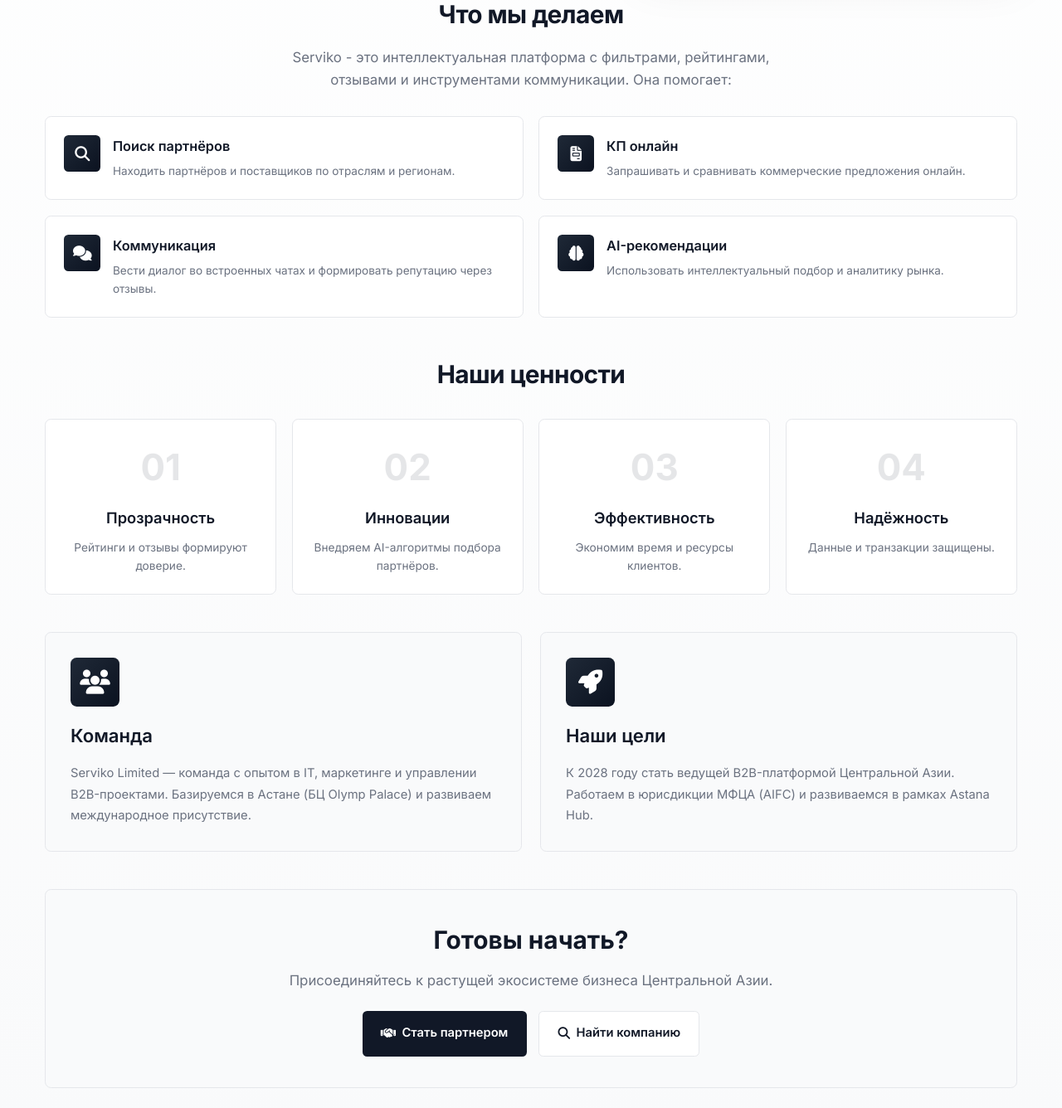
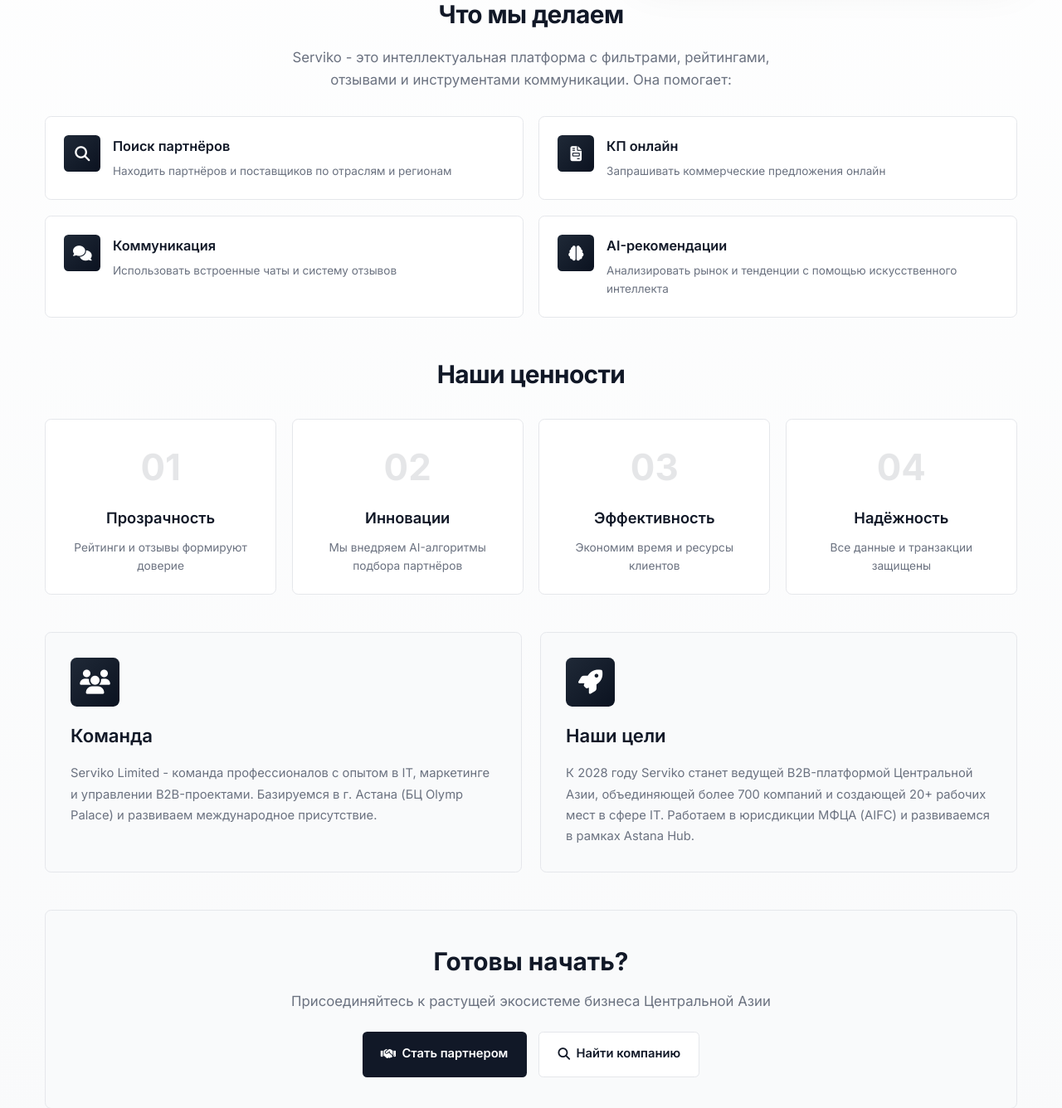
Before and after one commit to AzamatYessimkhanily/serviko, a Django app: page /ru/about-us/ in a window 1280 px wide. Shown: the part 616-1952 px from the top of the page at 83% size. Run offline with Django 5.2, Linux system fonts and the light colour scheme.

Commit message:
translate issues

```diff
--- a/directory/templates/directory/about_us.html
+++ b/directory/templates/directory/about_us.html
@@ -210,28 +210,28 @@ main{padding:0;max-width:100%}
           <div class="feature-icon-small"><i class="fa-solid fa-magnifying-glass"></i></div>
           <div class="feature-content">
             <h4>{% trans "Поиск партнёров" %}</h4>
-            <p>{% trans "Находить партнёров и поставщиков по отраслям и регионам." %}</p>
+            <p>{% trans "Находить партнёров и поставщиков по отраслям и регионам" %}</p>
           </div>
         </div>
         <div class="feature-card">
           <div class="feature-icon-small"><i class="fa-solid fa-file-invoice"></i></div>
           <div class="feature-content">
             <h4>{% trans "КП онлайн" %}</h4>
-            <p>{% trans "Запрашивать и сравнивать коммерческие предложения онлайн." %}</p>
+            <p>{% trans "Запрашивать коммерческие предложения онлайн" %}</p>
           </div>
         </div>
         <div class="feature-card">
           <div class="feature-icon-small"><i class="fa-solid fa-comments"></i></div>
           <div class="feature-content">
             <h4>{% trans "Коммуникация" %}</h4>
-            <p>{% trans "Вести диалог во встроенных чатах и формировать репутацию через отзывы." %}</p>
+            <p>{% trans "Использовать встроенные чаты и систему отзывов" %}</p>
           </div>
         </div>
         <div class="feature-card">
           <div class="feature-icon-small"><i class="fa-solid fa-brain"></i></div>
           <div class="feature-content">
             <h4>{% trans "AI-рекомендации" %}</h4>
-            <p>{% trans "Использовать интеллектуальный подбор и аналитику рынка." %}</p>
+            <p>{% trans "Анализировать рынок и тенденции с помощью искусственного интеллекта" %}</p>
           </div>
         </div>
       </div>
@@ -244,22 +244,22 @@ main{padding:0;max-width:100%}
         <div class="value-card">
           <div class="value-number">01</div>
           <h4>{% trans "Прозрачность" %}</h4>
-          <p>{% trans "Рейтинги и отзывы формируют доверие." %}</p>
+          <p>{% trans "Рейтинги и отзывы формируют доверие" %}</p>
         </div>
         <div class="value-card">
           <div class="value-number">02</div>
           <h4>{% trans "Инновации" %}</h4>
-          <p>{% trans "Внедряем AI-алгоритмы подбора партнёров." %}</p>
+          <p>{% trans "Мы внедряем AI-алгоритмы подбора партнёров" %}</p>
         </div>
         <div class="value-card">
           <div class="value-number">03</div>
           <h4>{% trans "Эффективность" %}</h4>
-          <p>{% trans "Экономим время и ресурсы клиентов." %}</p>
+          <p>{% trans "Экономим время и ресурсы клиентов" %}</p>
         </div>
         <div class="value-card">
           <div class="value-number">04</div>
           <h4>{% trans "Надёжность" %}</h4>
-          <p>{% trans "Данные и транзакции защищены." %}</p>
+          <p>{% trans "Все данные и транзакции защищены" %}</p>
         </div>
       </div>
     </div>
@@ -269,19 +269,19 @@ main{padding:0;max-width:100%}
       <div class="info-card">
         <div class="info-icon"><i class="fa-solid fa-users"></i></div>
         <h4>{% trans "Команда" %}</h4>
-        <p>{% trans "Serviko Limited — команда с опытом в IT, маркетинге и управлении B2B-проектами. Базируемся в Астане (БЦ Olymp Palace) и развиваем международное присутствие." %}</p>
+        <p>{% trans "Serviko Limited - команда профессионалов с опытом в IT, маркетинге и управлении B2B-проектами. Базируемся в г. Астана (БЦ Olymp Palace) и развиваем международное присутствие." %}</p>
       </div>
       <div class="info-card">
         <div class="info-icon"><i class="fa-solid fa-rocket"></i></div>
         <h4>{% trans "Наши цели" %}</h4>
-        <p>{% trans "К 2028 году стать ведущей B2B-платформой Центральной Азии. Работаем в юрисдикции МФЦА (AIFC) и развиваемся в рамках Astana Hub." %}</p>
+        <p>{% trans "К 2028 году Serviko станет ведущей B2B-платформой Центральной Азии, объединяющей более 700 компаний и создающей 20+ рабочих мест в сфере IT. Работаем в юрисдикции МФЦА (AIFC) и развиваемся в рамках Astana Hub." %}</p>
       </div>
     </div>
 
     <!-- CTA -->
     <div class="about-cta-section">
       <h3>{% trans "Готовы начать?" %}</h3>
-      <p>{% trans "Присоединяйтесь к растущей экосистеме бизнеса Центральной Азии." %}</p>
+      <p>{% trans "Присоединяйтесь к растущей экосистеме бизнеса Центральной Азии" %}</p>
       <div class="about-cta-buttons">
         <a href="{% url 'partnership-request' %}" class="btn-primary1">
                     <i class="fa-solid fa-handshake"></i> {% trans "Стать партнером" %}
```
